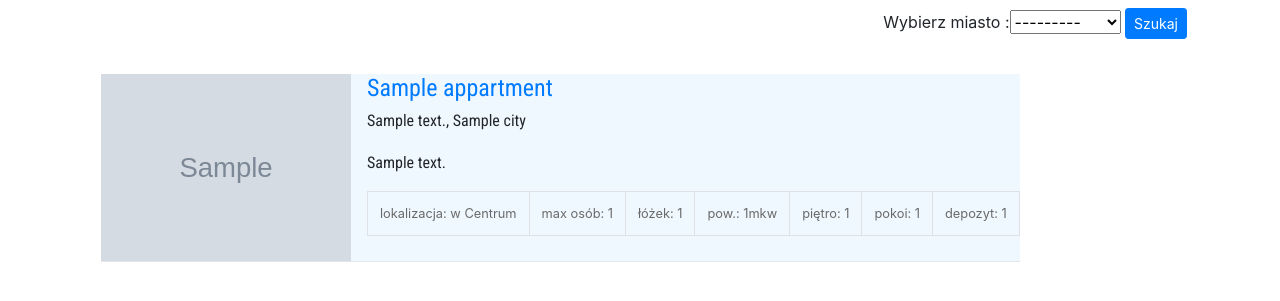
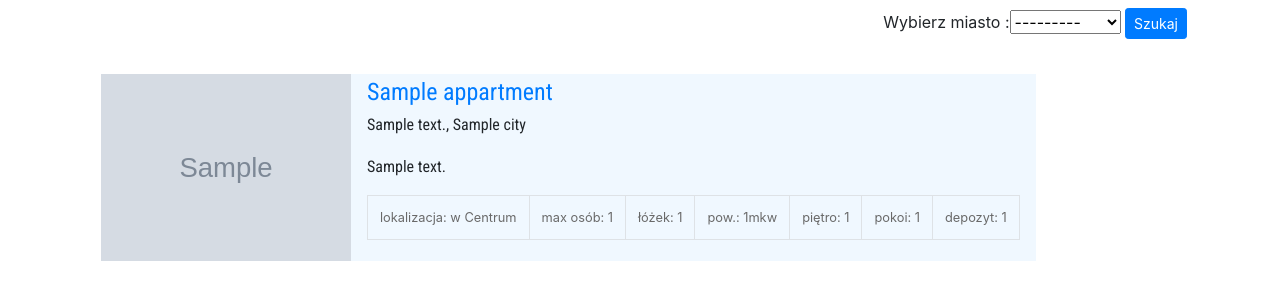
Before and after one commit to kanyczka/django_rentsys, a Django app: page /appartments/ in a window 1280 px wide. Shown: the part 56-357 px from the top of the page. Run offline with Django 3.2, Linux system fonts and the light colour scheme; tables that the repository leaves empty hold one stand-in row (values such as "Sample post"); grey boxes marked "Sample" are stand-in pictures; some libraries are stand-ins or nearby versions.

Commit message:
readme changes

```diff
--- a/apprtrent/templates/apprtrent/display.html
+++ b/apprtrent/templates/apprtrent/display.html
@@ -18,11 +18,11 @@
 
                 {% for app in appartments %}
 
-                <li class="media" style="background-color: aliceblue"><a href="{{ app.photo_set.first.path.url }}">
+                <li class="media pr-3 mb-2" style="background-color: aliceblue"><a href="{{ app.photo_set.first.path.url }}">
                     <img class="mr-3 mb-0" style="width: 250px" src="{{ app.photo_set.first.path.url }}" alt="Generic placeholder image"></a>
 
-                    <div class="media-body">
-                        <a class="mt-0 app-description" href="{% url 'apprtrent:appartment' app.pk %}"><h4 class="media-heading">{{ app.app_name }}</h4></a>
+                    <div class="media-body mt-1">
+                        <a class="app-description" href="{% url 'apprtrent:appartment' app.pk %}"><h4 class="media-heading">{{ app.app_name }}</h4></a>
                         <h5 class="mt-0 app-description">{{ app.address_str }}, {{ app.address_city }}</h5>
                         <span class="app-description"> {{ app.description }}</span>
                         <p></p>
@@ -43,7 +43,6 @@
                         </small></span>
                     </div>
                 </li>
-                                                        <hr class="mt-0 mb-2">
 
                 {% endfor %}
 
--- a/apprtrent/templates/apprtrent/display_one.html
+++ b/apprtrent/templates/apprtrent/display_one.html
@@ -1,12 +1,9 @@
 {% extends "apprtrent/base.html" %}
 {% load crispy_forms_tags %}
-
-
 {% block content %}
 
     <div class="container p-3 appartment-info">
-                <div class="container p-3 mt-2 mb-2 bg-dark text-light">
-                    <h3>Rezerwacja apartamentu</h3>
+                <div class="container p-3 mt-2 mb-2 bg-dark text-light"><h3>Rezerwacja apartamentu</h3>
 
                     <div class="row">
                         <div class="col-4">
```
Also changed, not shown: README.md, apartments_s.png, booking_s.png.
